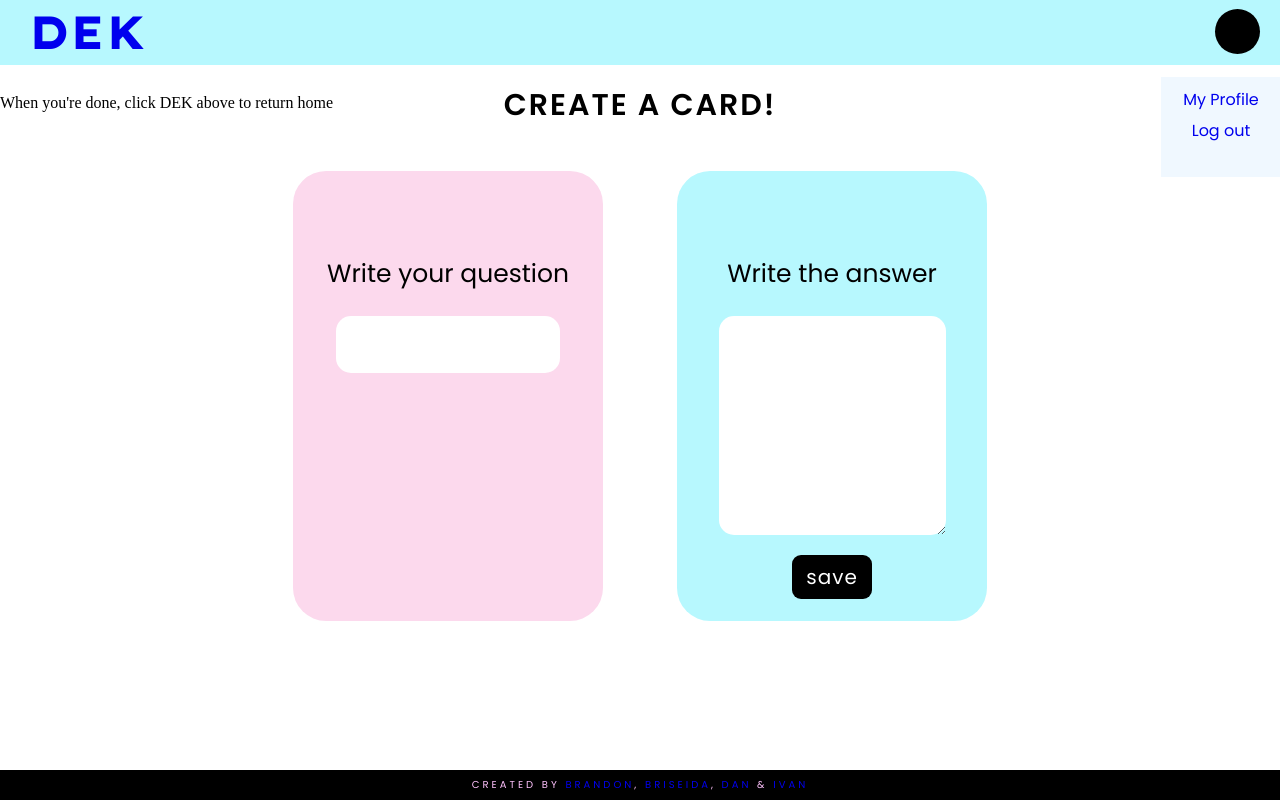
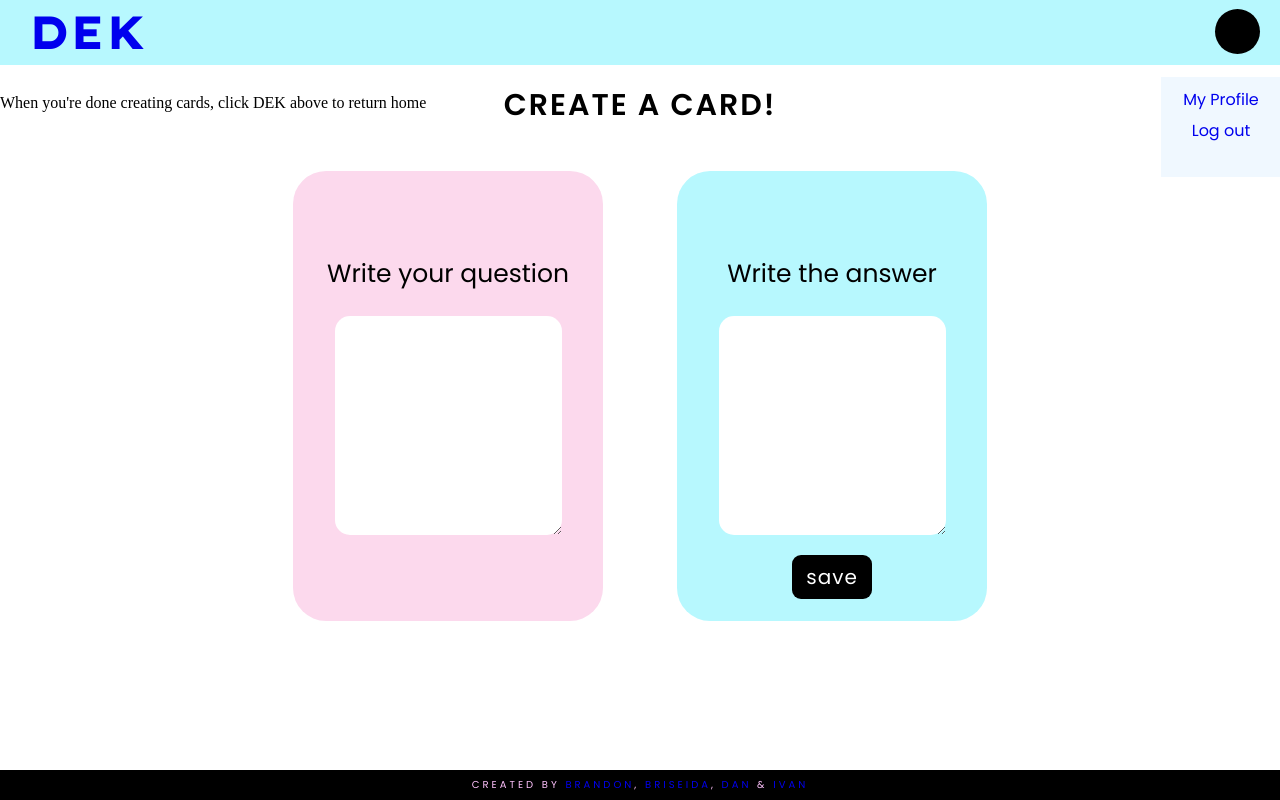
Before and after one commit to brizmon/DEK, a React (Create React App) app in the folder client/: page /createcard in a window 1280 px wide. Built offline with nearby package versions, Linux system fonts and the light colour scheme.

Commit message:
make front card input text area, not input (#82)
* make front card input text area, not input

* edit to text in create card

```diff
--- a/client/src/components/CreateCard.jsx
+++ b/client/src/components/CreateCard.jsx
@@ -49,19 +49,19 @@ class CreateCard extends Component{
       <Header />
 
         <h2>Create a Card!</h2>
-        <p>When you're done, click DEK above to return home</p>
+        <p>When you're done creating cards, click DEK above to return home</p>
           <div className="cards-container">
             <div className="create-front">
               <div className="create-front-side-card">
                 <p>Write your question</p>
                 <form method="POST" onSubmit={this.handleFormSubmit}>
-                  <input
+                  <textarea
                     type="text"
                     placeholder=" "
                     name="question"
                     value={this.state.question}
                     onChange={this.handleInputChange}
-                  />
+                  ></textarea>
 
                 </form>
 
```
